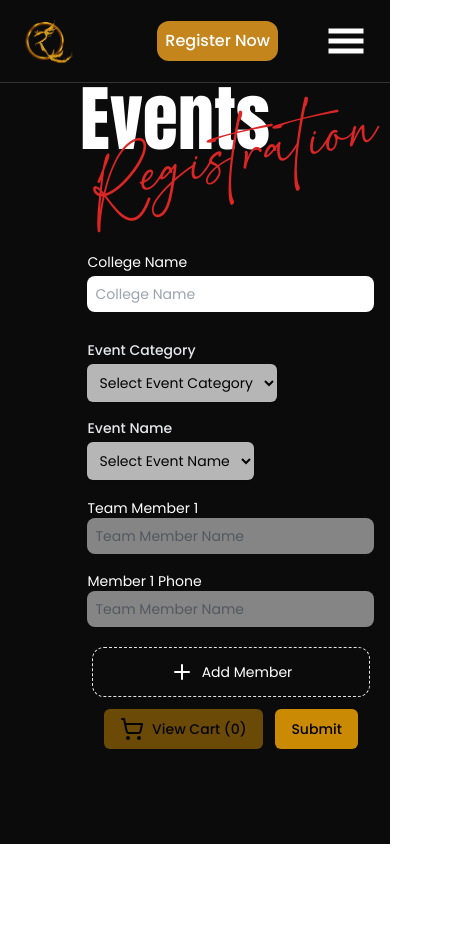
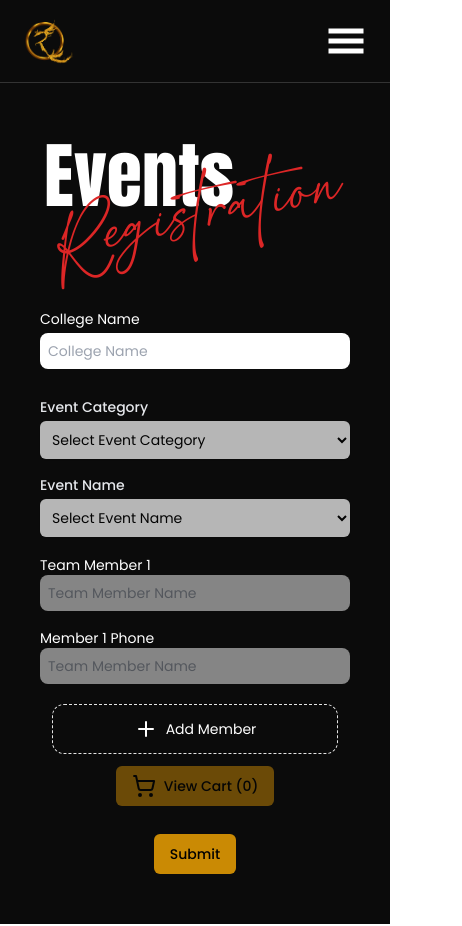
Before and after one commit to tabishnaqvi1311/resurrection-2k24, a Next.js app: page /register in a window 390 px wide. Shown: the whole page, 462 px wide, since content can reach past the window. Before the commit the page ends 844 px from the top, so only its background shows below. Built offline with nearby package versions, Linux system fonts and the light colour scheme.

Commit message:
made /register more responsive

```diff
--- a/src/app/register/page.tsx
+++ b/src/app/register/page.tsx
@@ -1,49 +1,25 @@
-import RegisterWrapper from "@/components/RegisterWrapper";
-import localFont from "next/font/local";
 import { Anton } from "next/font/google";
 import FormClient from "@/components/FormClient";
 import register from "../assets/register.png";
 import Image from "next/image";
-
-// const breathy = localFont({
-//     src: "../fonts/BreathneyDemo.ttf",
-// });
 
 const anton = Anton({
     subsets: ["latin"],
     weight: ["400"]
 });
 
-
 export default function Page() {
     return (
-        <main>
-            <div id="hero" />
-            <div id="contact" />
-            {/* <RegisterWrapper>
-                    <div className="flex flex-col items-center h-auto w-full">
-                        <div className="flex md:flex-row flex-col absolute ">
-                            <h1 className={`${anton.className} text-white`}>
-                                Events
-                            </h1>
-                            <span className={`${breathy.className} text-red-600 -rotate-12 text-5xl relative md:-left-12 left-0 md:-bottom-10 bottom-4`}>
-                                Registration
-                            </span>
-                        </div>
-                        <div className="mt-24 w-full">
-                            <FormClient />
-                        </div>
-                    </div>
-            </RegisterWrapper> */}
-            <div className="relative flex items-center justify-between bg-[#0b0b0b] gap-10 h-screen" id="about">
-                <div className="flex flex-col md:w-1/2 p-10 h-full justify-evenly text-white">
+        <>
+            <div id="hero" /><div id="contact" />
+            <main className="relative md:flex block items-center justify-between bg-[#0b0b0b] gap-10 h-screen ">
+                <div className="flex flex-col md:w-1/2 h-full md:mt-40 mt-20 text-white">
                     <FormClient />
                 </div>
                 <Image src={register} alt="about" width={1000} height={1000} className="w-1/2 h-full object-cover md:block hidden fixed right-0" />
                 <div className="fixed md:block hidden top-0 right-0 w-1/2 h-full bg-[#0b0b0b] opacity-50"></div>
-                <div className="fixed top-0 left-0 -z-10 md:w-1/2 w-full h-full bg-[#0b0b0b] opacity-100"></div>
-            </div>
-
-        </main>
+                <div className="fixed  top-0 left-0 -z-10 md:w-1/2 w-full h-full bg-[#0b0b0b] opacity-100"></div>
+            </main>
+        </>
     )
 }
--- a/src/components/EventSelectionForm.tsx
+++ b/src/components/EventSelectionForm.tsx
@@ -33,8 +33,8 @@ export default function EventSelectionForm({
 
     return (
         <FormWrapper title={`Event Details`} subtitle="Please fill in the event details">
-            <div className="flex md:flex-row flex-col justify-center md:items-center items-start gap-4 ">
-                <div className="flex flex-col items-start flex-[0_0_33.33%]">
+            <div className="flex md:flex-row flex-col justify-center md:items-center items-start gap-4  w-full">
+                <div className="flex flex-col items-start flex-[0_0_33.33%] w-full">
                     <label className="">College Name</label>
                     <input
                         type="text"
@@ -46,8 +46,8 @@ export default function EventSelectionForm({
                     />
                 </div>
 
-                <div className="flex flex-col items-start flex-[0_0_20%]">
-                    <label htmlFor="eventCategory" className="block text-sm font-medium text-gray-200">Event Category</label>
+                <div className="flex flex-col items-start flex-[0_0_20%] w-full">
+                    <label htmlFor="eventCategory" className="block text-sm font-medium text-gray-200 ">Event Category</label>
                     <select
                         id="eventCategory"
                         value={eventCategory}
@@ -62,7 +62,7 @@ export default function EventSelectionForm({
                     </select>
                 </div>
 
-                <div className="flex flex-col items-start flex-[0_0_33.33%]">
+                <div className="flex flex-col items-start flex-[0_0_33.33%] w-full">
                     <label htmlFor="eventName" className="block text-sm font-medium text-gray-200">Event Name</label>
                     <select
                         id="eventName"
@@ -82,8 +82,8 @@ export default function EventSelectionForm({
 
             {
                 teamState.map((team, index) => (
-                    <div key={index} className="flex md:flex-row flex-col justify-center items-center  gap-4 w-full">
-                        <div className="flex flex-col items-start flex-[0_0_44.44%] ">
+                    <div key={index} className="flex md:flex-row flex-col justify-center items-center  gap-4 w-full ">
+                        <div className="flex flex-col items-start flex-[0_0_44.44%] w-full">
                             <label className="">Team Member {index + 1}</label>
                             <input
                                 type="text"
@@ -100,7 +100,7 @@ export default function EventSelectionForm({
                                 disabled={eventName.length === 0}
                             />
                         </div>
-                        <div className="flex flex-col items-start flex-[0_0_44.44%]">
+                        <div className="flex flex-col items-start flex-[0_0_44.44%] w-full">
                             <label className="">Member {index + 1} Phone</label>
                             <input
                                 type="text"
--- a/src/components/Form.tsx
+++ b/src/components/Form.tsx
@@ -95,7 +95,7 @@ export default function Form() {
             <form className="flex flex-col items-center text-white w-full text-sm " onSubmit={handleSubmit}>
                 {step}
                 <ToastContainer />
-                <div className="p-3 rounded-xl flex w-[92%] justify-between items-center">
+                <div className="p-3 rounded-xl flex md:flex-row flex-col w-[92%] justify-between items-center md:gap-0 gap-7">
                     {!isFirstStep && <button type="button" className="navbutton" onClick={back}>Back</button>}
                     <Sheet>
                         <SheetTrigger asChild>
--- a/src/components/FormWrapper.tsx
+++ b/src/components/FormWrapper.tsx
@@ -13,7 +13,7 @@ const anton = Anton({
 
 export default function FormWrapper({ title, subtitle, children }: FormWrapperProps) {
     return (
-        <div className="flex flex-col gap-10 items-center w-full ">
+        <div className="flex flex-col gap-10 items-center w-full mt-5 ">
             <div className={`flex flex-col gap-2 ${anton.className} `}>
                 <div className="flex md:flex-row flex-col mb-5">
                     <h1 className={`${anton.className} text-white text-7xl`}>
@@ -24,7 +24,7 @@ export default function FormWrapper({ title, subtitle, children }: FormWrapperPr
                     </span>
                 </div>
             </div>
-            <div className="w-full flex flex-col items-center gap-5">
+            <div className="w-full flex flex-col items-center gap-5 ">
                 {children}
             </div>
         </div>
```
